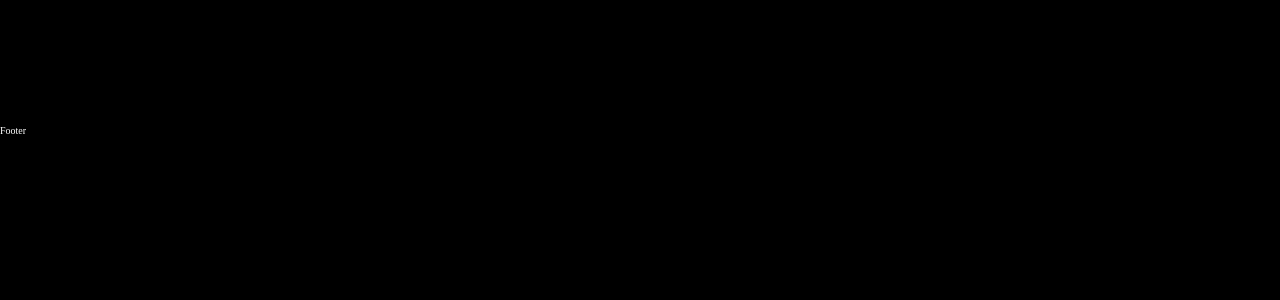
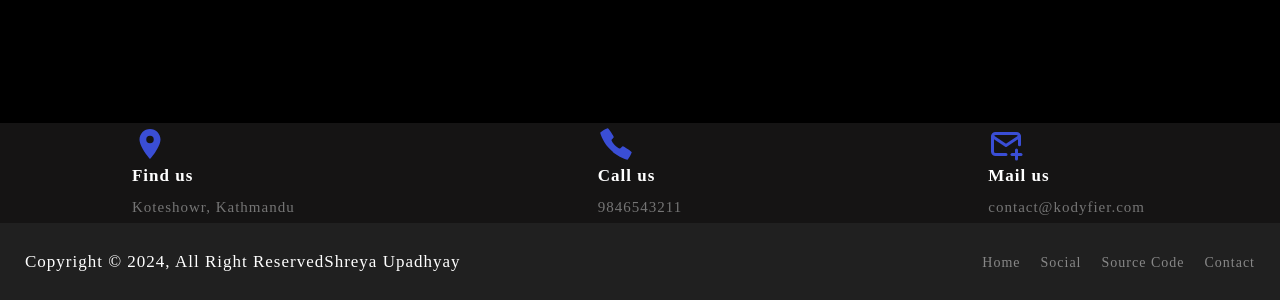
Before and after one commit to shreyaupd/WorldAtlas, a React app: page / in a window 1280 px wide. Shown: the part 2135-2435 px from the top of the page. Before the commit the page ends 2273 px from the top, so only its background shows below. Built offline with nearby package versions, Linux system fonts and the light colour scheme; the HTML template or start-up script is replaced by a standard one.

Commit message:
Add footer component with dynamic icons and contact information

```diff
--- a/src/App.css
+++ b/src/App.css
@@ -309,6 +309,7 @@
 .footer-contact {
   height: 10rem;
   display: flex;
+  justify-content: center;
   gap: 2.4rem;
   align-items: center;
 
@@ -357,9 +358,8 @@
 
 .copyright-area {
   background: #202020;
-  padding: 25px 0;
-}
-.copyright-text p {
+  padding: 25px;
+  padding-right: 12;
   margin: 0;
   font-size: 14px;
   color: #878787;
--- a/src/UI/Footer.jsx
+++ b/src/UI/Footer.jsx
@@ -1,8 +1,77 @@
 import React from 'react'
+import footerApi from '../api/FooterApi'
+import { IoCallSharp } from "react-icons/io5";
+import { MdPlace } from "react-icons/md";
+import { TbMailPlus } from "react-icons/tb";
+import { NavLink } from 'react-router';
 
 const Footer = () => {
+  const footerIcons={
+    MdPlace:<MdPlace/>,
+    IoCallSharp:<IoCallSharp/>,
+    TbMailPlus:<TbMailPlus/>
+  }
   return (
-    <div>Footer</div>
+    <footer className="footer-section">
+      <div className="container grid grid-three-cols">
+        {footerApi.map((item,index)=>{
+          const {icon, title, details} = item
+          return(
+            <div className="footer-contact" key={index}>
+              <div className='icon'>
+                {footerIcons[icon]}
+                 {/* Dynamically render the icon based on the string value using [] */}
+                <div className='footer-contact-text'>
+                  <p>{title}</p>
+                  <p>{details}</p>
+                </div>
+              </div>
+            </div>
+          )
+        })}
+      </div>
+        <div className="copyright-area">
+        <div className="container">
+          <div className="grid grid-two-cols">
+            <div className="copyright-text">
+              <p>
+                Copyright &copy; 2024, All Right Reserved
+                <span className='!text-blue-400 ml-3'>
+                   Shreya Upadhyay
+              </span>
+              </p>
+            </div>
+      <div className="footer-menu">
+              <ul>
+                <li>
+                  <NavLink to="/">Home</NavLink>
+                </li>
+
+                <li>
+                  <NavLink
+                    to="https://www.instagram.com/shreyaupd27/"
+                    target="_blank"
+                  >
+                    Social
+                  </NavLink>
+                </li>
+                <li>
+                  <NavLink
+                    to="https://github.com/shreyaupd/WorldAtlas"
+                    target="_blank"
+                  >
+                    Source Code
+                  </NavLink>
+                </li>
+                <li>
+                  <NavLink to="/contact">Contact</NavLink>
+                </li>
+              </ul>
+            </div>
+          </div>
+        </div>
+      </div>
+      </footer>
   )
 }
 
--- /dev/null
+++ b/src/api/FooterApi.json
@@ -0,0 +1,17 @@
+[
+  {
+    "icon": "MdPlace",
+    "title": "Find us",
+    "details": "Koteshowr, Kathmandu"
+  },
+  {
+    "icon": "IoCallSharp",
+    "title": "Call us",
+    "details": "9846543211"
+  },
+  {
+    "icon": "TbMailPlus",
+    "title": "Mail us",
+    "details": "contact@kodyfier.com"
+  }
+]
--- a/src/api/countryData.json
+++ b/src/api/countryData.json
@@ -56,7 +56,7 @@
     "interestingFact": "The Great Wall of China is visible from space on rare occasions."
   },
 {
-    "id": 2,
+    "id": 9,
     "countryName": "USA",
     "capital": "Washington D.C.",
     "population": 331002651,
```
